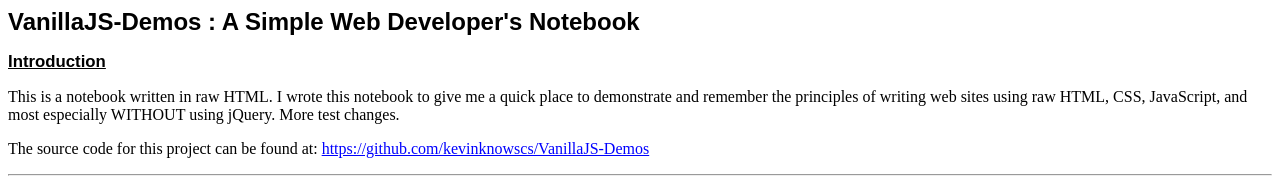
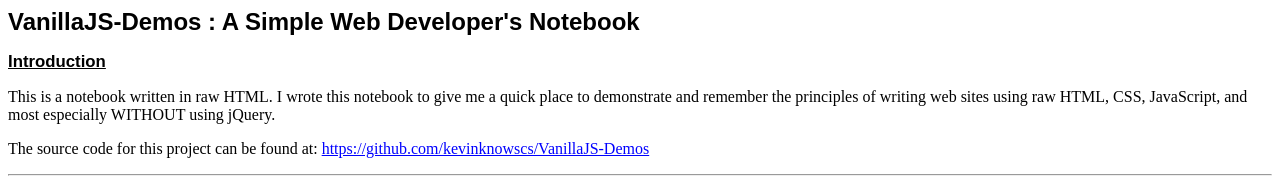
Before and after one commit to kevinknowscs/VanillaJS-Demos, a plain HTML site: page index.html in a window 1280 px wide. Shown: the top 178 px of the page. Drawn offline with Linux system fonts and the light colour scheme.

Commit message:
Remove test changes

```diff
--- a/index.html
+++ b/index.html
@@ -10,7 +10,7 @@
     <p>
       This is a notebook written in raw HTML. I wrote this notebook to give me a quick place to
       demonstrate and remember the principles of writing web sites using raw HTML, CSS, JavaScript,
-      and most especially WITHOUT using jQuery. More test changes.
+      and most especially WITHOUT using jQuery.
     </p>
     <p>
       The source code for this project can be found at:
```
